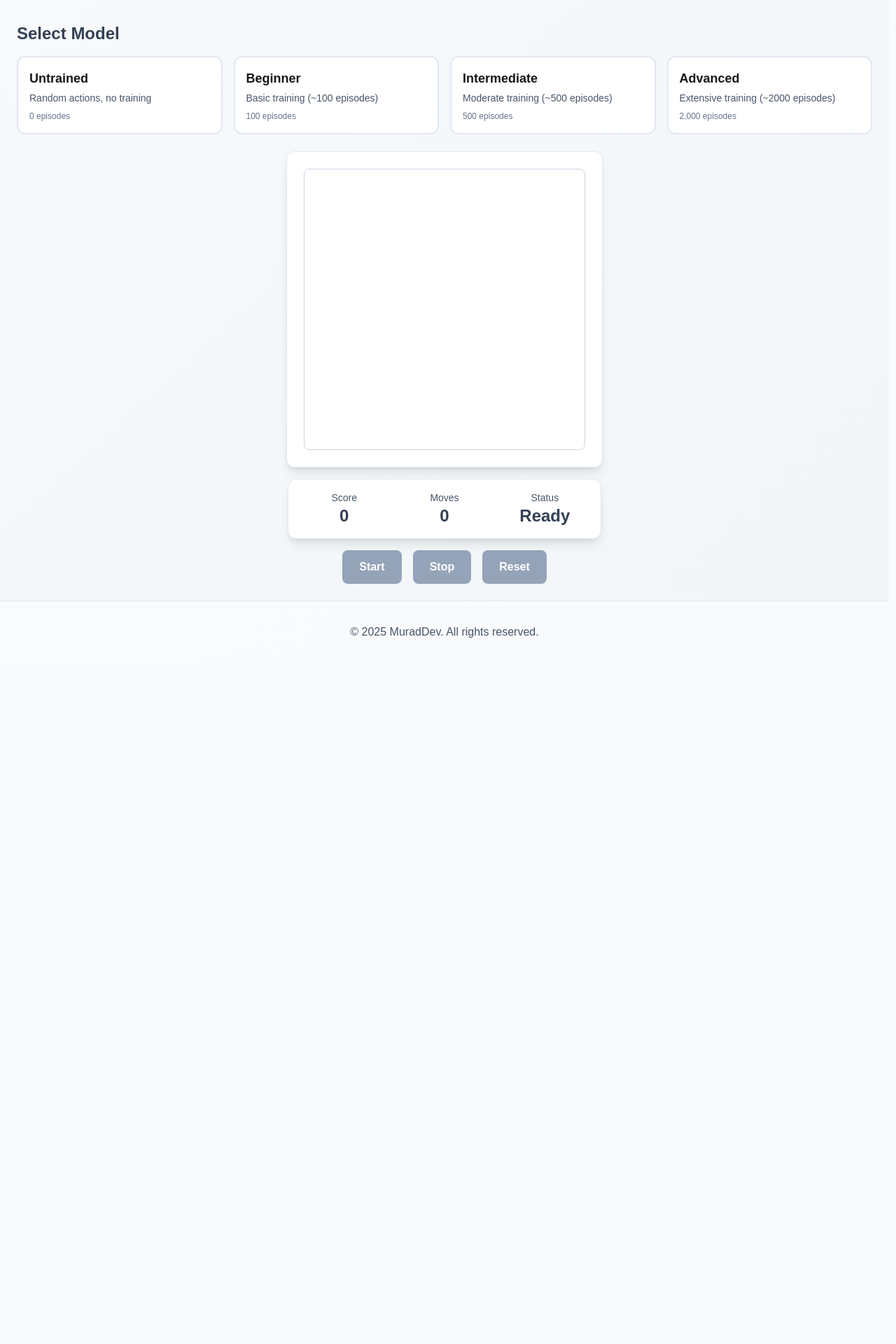
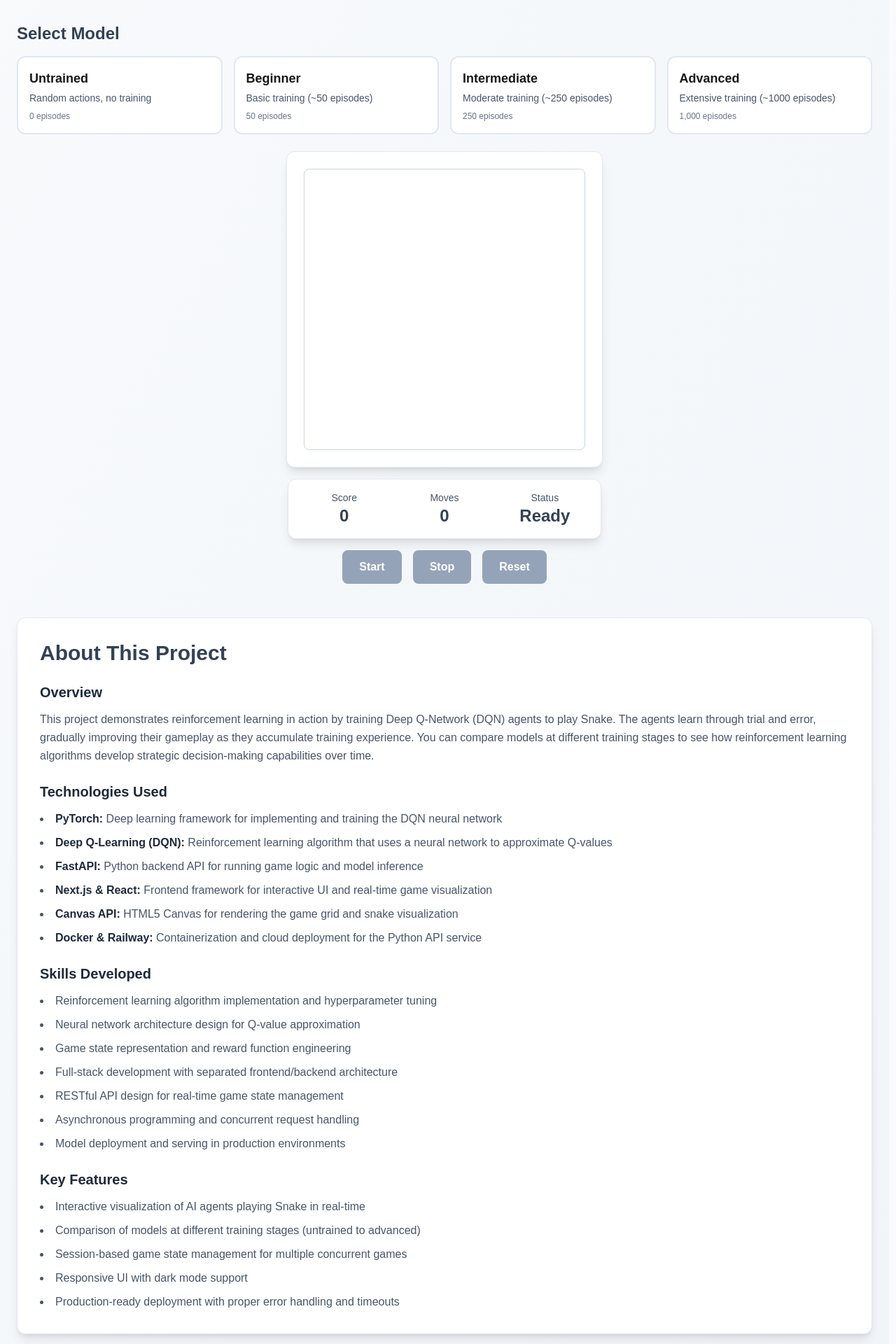
Before and after one commit to MuradErtas/MuradDev, a Next.js app: page /rlsnake in a window 1280 px wide. Shown: the part 220-2140 px from the top of the page at 70% size. Before the commit the page ends 1167 px from the top, so only its background shows below. Built offline with nearby package versions, Linux system fonts and the light colour scheme.

Commit message:
Added about sections in projects to show off skills, etc.

```diff
--- a/app/rlsnake/page.tsx
+++ b/app/rlsnake/page.tsx
@@ -41,23 +41,23 @@ export default function RLSnakePage() {
     {
       id: 'beginner' as ModelLevel,
       name: 'Beginner',
-      description: 'Basic training (~100 episodes)',
+      description: 'Basic training (~50 episodes)',
       color: 'orange',
-      trainingEpisodes: 100
+      trainingEpisodes: 50
     },
     {
       id: 'intermediate' as ModelLevel,
       name: 'Intermediate',
-      description: 'Moderate training (~500 episodes)',
+      description: 'Moderate training (~250 episodes)',
       color: 'yellow',
-      trainingEpisodes: 500
+      trainingEpisodes: 250
     },
     {
       id: 'advanced' as ModelLevel,
       name: 'Advanced',
-      description: 'Extensive training (~2000 episodes)',
+      description: 'Extensive training (~1000 episodes)',
       color: 'green',
-      trainingEpisodes: 2000
+      trainingEpisodes: 1000
     }
   ]
 
@@ -386,12 +386,67 @@ export default function RLSnakePage() {
             </button>
           </div>
         </div>
+
+        {/* About Section */}
+        <div className="mt-12 mb-8">
+          <div className="bg-white dark:bg-slate-800 rounded-xl p-8 shadow-lg border border-slate-200 dark:border-slate-700">
+            <h2 className="text-3xl font-bold mb-6 text-slate-700 dark:text-slate-300">About This Project</h2>
+
+            <div className="space-y-6 text-slate-600 dark:text-slate-400">
+              <div>
+                <h3 className="text-xl font-semibold mb-3 text-slate-800 dark:text-slate-200">Overview</h3>
+                <p className="leading-relaxed">
+                  This project demonstrates reinforcement learning in action by training Deep Q-Network (DQN) agents to play Snake.
+                  The agents learn through trial and error, gradually improving their gameplay as they accumulate training experience.
+                  You can compare models at different training stages to see how reinforcement learning algorithms develop strategic
+                  decision-making capabilities over time.
+                </p>
+              </div>
+
+              <div>
+                <h3 className="text-xl font-semibold mb-3 text-slate-800 dark:text-slate-200">Technologies Used</h3>
+                <ul className="list-disc list-inside space-y-2 leading-relaxed">
+                  <li><strong className="text-slate-800 dark:text-slate-200">PyTorch:</strong> Deep learning framework for implementing and training the DQN neural network</li>
+                  <li><strong className="text-slate-800 dark:text-slate-200">Deep Q-Learning (DQN):</strong> Reinforcement learning algorithm that uses a neural network to approximate Q-values</li>
+                  <li><strong className="text-slate-800 dark:text-slate-200">FastAPI:</strong> Python backend API for running game logic and model inference</li>
+                  <li><strong className="text-slate-800 dark:text-slate-200">Next.js & React:</strong> Frontend framework for interactive UI and real-time game visualization</li>
+                  <li><strong className="text-slate-800 dark:text-slate-200">Canvas API:</strong> HTML5 Canvas for rendering the game grid and snake visualization</li>
+                  <li><strong className="text-slate-800 dark:text-slate-200">Docker & Railway:</strong> Containerization and cloud deployment for the Python API service</li>
+                </ul>
+              </div>
+
+              <div>
+                <h3 className="text-xl font-semibold mb-3 text-slate-800 dark:text-slate-200">Skills Developed</h3>
+                <ul className="list-disc list-inside space-y-2 leading-relaxed">
+                  <li>Reinforcement learning algorithm implementation and hyperparameter tuning</li>
+                  <li>Neural network architecture design for Q-value approximation</li>
+                  <li>Game state representation and reward function engineering</li>
+                  <li>Full-stack development with separated frontend/backend architecture</li>
+                  <li>RESTful API design for real-time game state management</li>
+                  <li>Asynchronous programming and concurrent request handling</li>
+                  <li>Model deployment and serving in production environments</li>
+                </ul>
+              </div>
+
+              <div>
+                <h3 className="text-xl font-semibold mb-3 text-slate-800 dark:text-slate-200">Key Features</h3>
+                <ul className="list-disc list-inside space-y-2 leading-relaxed">
+                  <li>Interactive visualization of AI agents playing Snake in real-time</li>
+                  <li>Comparison of models at different training stages (untrained to advanced)</li>
+                  <li>Session-based game state management for multiple concurrent games</li>
+                  <li>Responsive UI with dark mode support</li>
+                  <li>Production-ready deployment with proper error handling and timeouts</li>
+                </ul>
+              </div>
+            </div>
+          </div>
+        </div>
       </div>
 
       {/* Footer */}
       <footer className="py-8 px-6 border-t border-slate-200 dark:border-slate-700 bg-white/50 dark:bg-slate-800/50">
         <div className="max-w-7xl mx-auto text-center text-slate-600 dark:text-slate-400">
-          <p>© {new Date().getFullYear()} MuradDev. All rights reserved.</p>
+          <p>© {new Date().getFullYear()} MuradDev. All rights reserved.</p> <a href="https://github.com/MuradErtas/RLSnake" className="text-blue-600 dark:text-blue-400 hover:text-blue-700 dark:hover:text-blue-300 transition-colors">GitHub</a> repository for this project.
         </div>
       </footer>
     </div>
--- a/app/slmcomparison/page.tsx
+++ b/app/slmcomparison/page.tsx
@@ -278,11 +278,69 @@ export default function SLMComparisonPage() {
           </div>
         </div>
 
+        {/* About Section */}
+        <div className="mt-12 mb-8">
+          <div className="bg-white dark:bg-slate-800 rounded-xl p-8 shadow-lg border border-slate-200 dark:border-slate-700">
+            <h2 className="text-3xl font-bold mb-6 text-slate-700 dark:text-slate-300">About This Project</h2>
+
+            <div className="space-y-6 text-slate-600 dark:text-slate-400">
+              <div>
+                <h3 className="text-xl font-semibold mb-3 text-slate-800 dark:text-slate-200">Overview</h3>
+                <p className="leading-relaxed">
+                  This project compares two fundamental neural network architectures for language modeling: Transformers and RNNs (LSTM).
+                  Both models are trained from scratch on the same dataset (Shakespeare's plays) with identical hyperparameters,
+                  allowing for a fair comparison of their capabilities. The side-by-side interface lets you interact with both models
+                  simultaneously to observe their differences in text generation, coherence, and style.
+                </p>
+              </div>
+
+              <div>
+                <h3 className="text-xl font-semibold mb-3 text-slate-800 dark:text-slate-200">Technologies Used</h3>
+                <ul className="list-disc list-inside space-y-2 leading-relaxed">
+                  <li><strong className="text-slate-800 dark:text-slate-200">PyTorch:</strong> Deep learning framework for implementing Transformer and LSTM architectures</li>
+                  <li><strong className="text-slate-800 dark:text-slate-200">Transformer Architecture:</strong> Attention-based model with multi-head self-attention and feed-forward layers</li>
+                  <li><strong className="text-slate-800 dark:text-slate-200">RNN/LSTM:</strong> Recurrent neural network with Long Short-Term Memory cells for sequence modeling</li>
+                  <li><strong className="text-slate-800 dark:text-slate-200">Custom Tokenizer:</strong> Byte-pair encoding (BPE) implementation for text preprocessing</li>
+                  <li><strong className="text-slate-800 dark:text-slate-200">FastAPI:</strong> Python backend API for model inference and text generation</li>
+                  <li><strong className="text-slate-800 dark:text-slate-200">Next.js & React:</strong> Frontend framework for interactive chat interface</li>
+                  <li><strong className="text-slate-800 dark:text-slate-200">Docker & Railway:</strong> Containerization and cloud deployment for the ML API service</li>
+                </ul>
+              </div>
+
+              <div>
+                <h3 className="text-xl font-semibold mb-3 text-slate-800 dark:text-slate-200">Skills Developed</h3>
+                <ul className="list-disc list-inside space-y-2 leading-relaxed">
+                  <li>Neural network architecture implementation from scratch (Transformer and LSTM)</li>
+                  <li>Natural language processing and language model training</li>
+                  <li>Attention mechanism understanding and implementation</li>
+                  <li>Custom tokenizer development using byte-pair encoding</li>
+                  <li>Model training, validation, and hyperparameter optimization</li>
+                  <li>Full-stack development with ML model integration</li>
+                  <li>Asynchronous API design for handling concurrent inference requests</li>
+                  <li>Production deployment of machine learning models</li>
+                </ul>
+              </div>
+
+              <div>
+                <h3 className="text-xl font-semibold mb-3 text-slate-800 dark:text-slate-200">Key Features</h3>
+                <ul className="list-disc list-inside space-y-2 leading-relaxed">
+                  <li>Side-by-side comparison of Transformer and RNN model responses</li>
+                  <li>Real-time text generation with both models simultaneously</li>
+                  <li>Interactive chat interface for testing model capabilities</li>
+                  <li>Models trained on Shakespeare's plays for consistent comparison</li>
+                  <li>Responsive UI with independent scrolling panels and dark mode support</li>
+                  <li>Production-ready deployment with proper error handling and timeouts</li>
+                </ul>
+              </div>
+            </div>
+          </div>
+        </div>
+
       </div>
         {/* Footer */}
         <footer className="py-8 px-6 border-t border-slate-200 dark:border-slate-700 bg-white/50 dark:bg-slate-800/50">
             <div className="max-w-7xl mx-auto text-center text-slate-600 dark:text-slate-400">
-                <p>© {new Date().getFullYear()} MuradDev. All rights reserved.</p> <a href="https://github.com/MuradErtas/SLM-Comparison--RNN-vs.-Transformer-" className="text-blue-600 dark:text-blue-400 hover:text-blue-700 dark:hover:text-blue-300 transition-colors">GitHub</a> repository for this project.
+                <p>© {new Date().getFullYear()} MuradDev. All rights reserved.</p> <a href="https://github.com/MuradErtas/SLM-Comparison--RNN-vs.-Transformer" className="text-blue-600 dark:text-blue-400 hover:text-blue-700 dark:hover:text-blue-300 transition-colors">GitHub</a> repository for this project.
             </div>
         </footer>
     </div>
```
